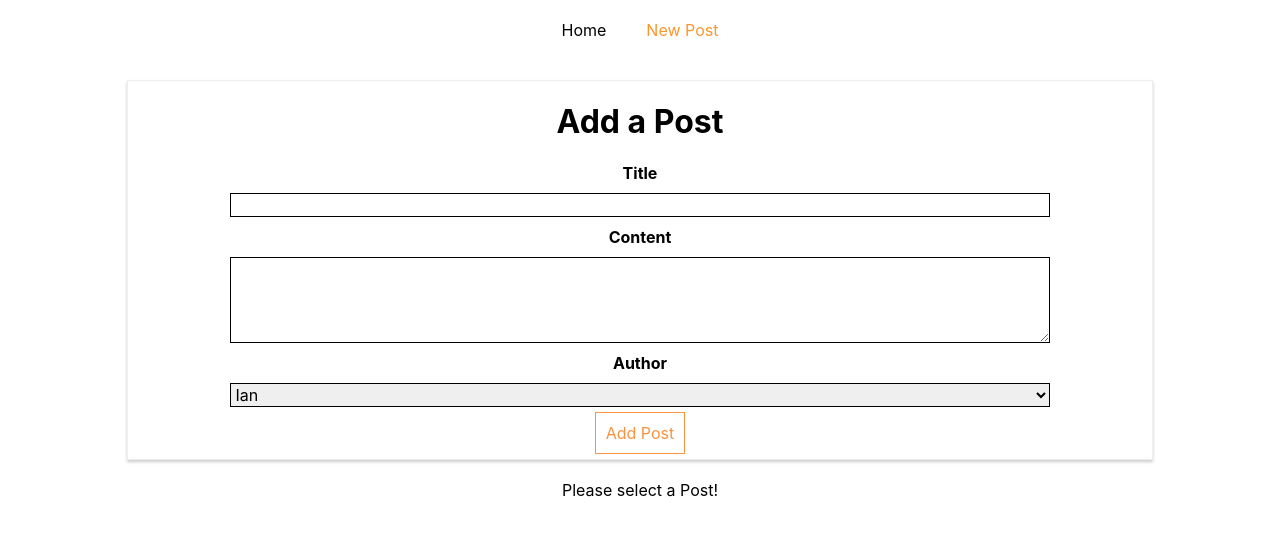
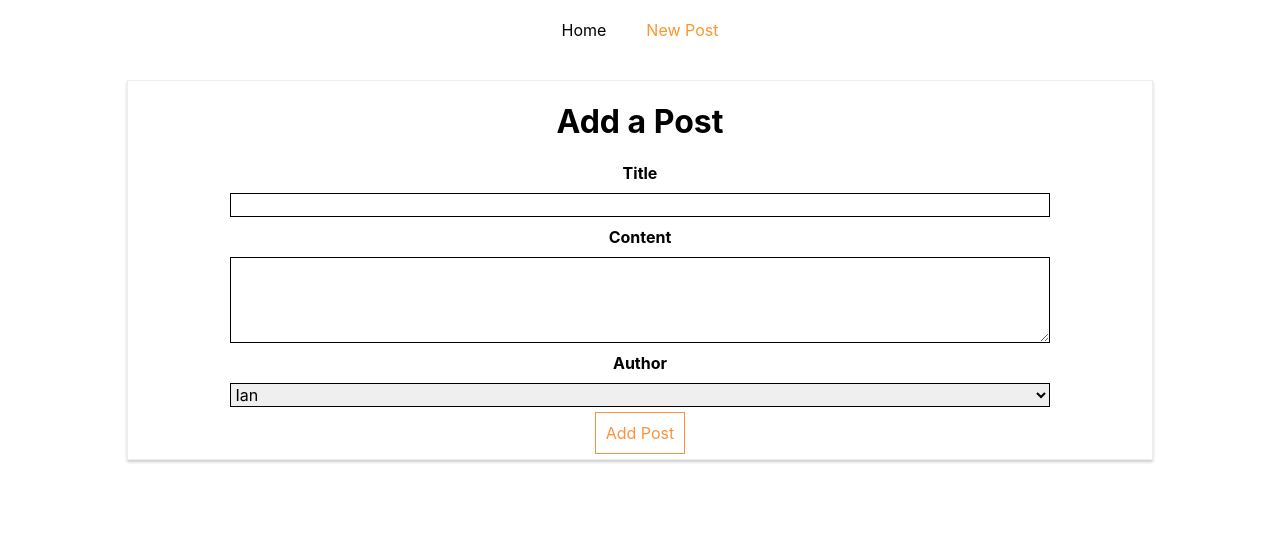
Before and after one commit to ian-schwartz/http-requests, a React (Create React App) app in the folder http-requests-app/: page /new-post in a window 1280 px wide. Shown: the top 536 px of the page. Built offline with nearby package versions, Linux system fonts and the light colour scheme; no server answers.

Commit message:
added switch

```diff
--- a/http-requests-app/src/containers/Blog/Blog.js
+++ b/http-requests-app/src/containers/Blog/Blog.js
@@ -3,7 +3,7 @@
 import Posts from "../Blog/Posts/Posts";
 import FullPost from "../FullPost/FullPost";
 import NewPost from "../FullPost/NewPost/NewPost";
-import { Route, NavLink } from "react-router-dom";
+import { Route, NavLink, Switch } from "react-router-dom";
 
 class Blog extends Component {
   render() {
@@ -42,8 +42,10 @@
         </header>
         {/* <Route exact path="/" render={() => <h1>Home</h1>} /> */}
         <Route exact path="/" component={Posts} />
-        <Route path="/new-post" component={NewPost} />
-        <Route exact path="/:id" component={FullPost} />
+        <Switch>
+          <Route path="/new-post" component={NewPost} />
+          <Route exact path="/:id" component={FullPost} />
+        </Switch>
       </div>
     );
   }
```
